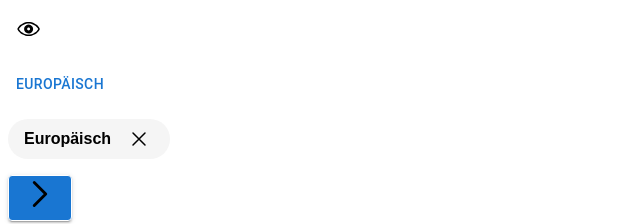
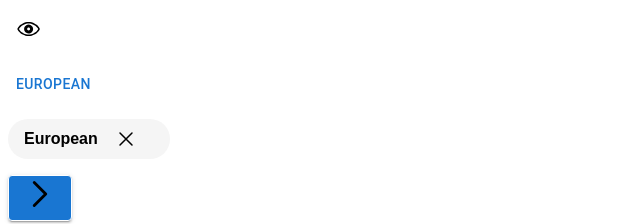
Before and after one commit to people-eat/web-app, a Next.js app: page / in a window 1280 px wide. Shown: the top 224 px of the page, without its empty margins (0-640 px from the left). Built offline with nearby package versions, Linux system fonts and the light colour scheme.

Commit message:
fix european in stories and @mui/joy

```diff
--- a/package.json
+++ b/package.json
@@ -26,7 +26,6 @@
         "@apollo/client": "^3.7.10",
         "@emotion/react": "^11.10.6",
         "@emotion/styled": "^11.10.6",
-        "@mui/joy": "^5.0.0-alpha.74",
         "@mui/material": "^5.11.14",
         "classnames": "^2.3.2",
         "graphql": "^16.6.0",
--- a/src/components/standard/documentDownloadButton/PeopleEatDocumentDownloadButton.tsx
+++ b/src/components/standard/documentDownloadButton/PeopleEatDocumentDownloadButton.tsx
@@ -1,7 +1,7 @@
 import classNames from 'classnames';
 import { type ReactElement } from 'react';
-import { Icon } from '~/components/standard/icon/Icon';
-import PeopleEatIcon from '~/components/standard/icon/PeopleEatIcon';
+import { Icon } from '../icon/Icon';
+import PeopleEatIcon from '../icon/PeopleEatIcon';
 
 interface IPeopleEatDocumentDownloadButtonProps {
     disabled?: boolean;
--- a/src/components/standard/editButton/PeopleEatEditButton.tsx
+++ b/src/components/standard/editButton/PeopleEatEditButton.tsx
@@ -1,6 +1,6 @@
 import { type ReactElement } from 'react';
-import { Icon } from '~/components/standard/icon/Icon';
-import PeopleEatIcon from '~/components/standard/icon/PeopleEatIcon';
+import { Icon } from '../icon/Icon';
+import PeopleEatIcon from '../icon/PeopleEatIcon';
 
 interface IPeopleEatEditButtonProps {
     onClick: () => void;
--- a/src/components/standard/input/PeopleEatInput.tsx
+++ b/src/components/standard/input/PeopleEatInput.tsx
@@ -1,7 +1,7 @@
 import Input from '@mui/joy/Input';
 import { type ReactElement } from 'react';
-import { Icon } from '~/components/standard/icon/Icon';
-import PeopleEatIcon from '~/components/standard/icon/PeopleEatIcon';
+import { Icon } from '../icon/Icon';
+import PeopleEatIcon from '../icon/PeopleEatIcon';
 
 interface IPeopleEatInputProps {
     disabled?: boolean;
--- a/src/pages/index.tsx
+++ b/src/pages/index.tsx
@@ -20,8 +20,8 @@ const HomePage: NextPage = () => {
             </Head>
             <main className="max-w-[401px] flex flex-col gap-4">
                 <PeopleEatHideButton />
-                <PeopleEatTabItem title={'Europäisch'} />
-                <PeopleEatChoice onClose={(): string => 'click'} title={'Europäisch '} />
+                <PeopleEatTabItem title={'European'} />
+                <PeopleEatChoice onClose={(): string => 'click'} title={'European '} />
                 <PeopleEatNextButton />
                 <PeopleEatFavorite />
                 <PeopleEatCounter />
```
Also changed, not shown: 2 other files (tests, documents, lock files or other folders).
